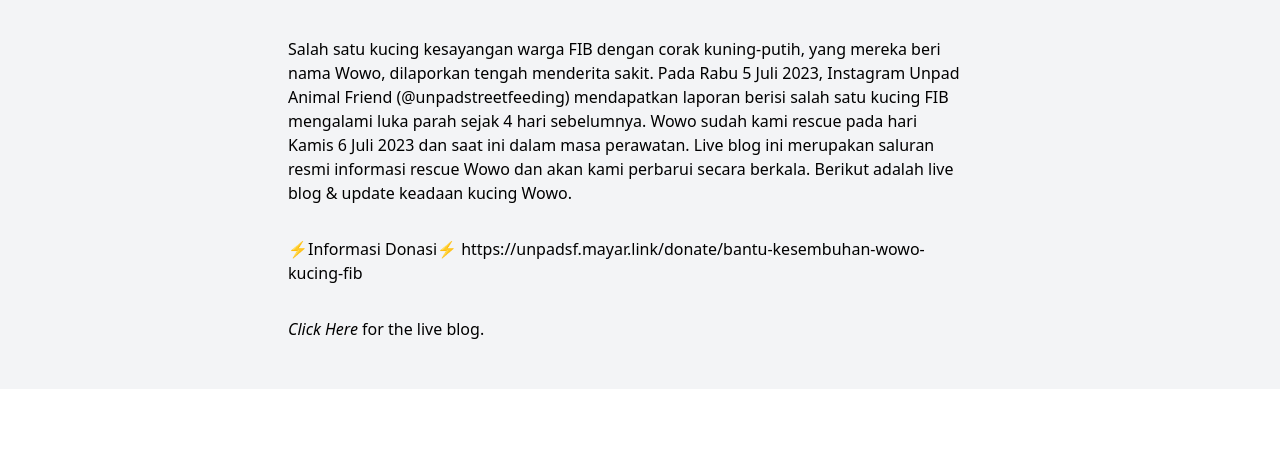
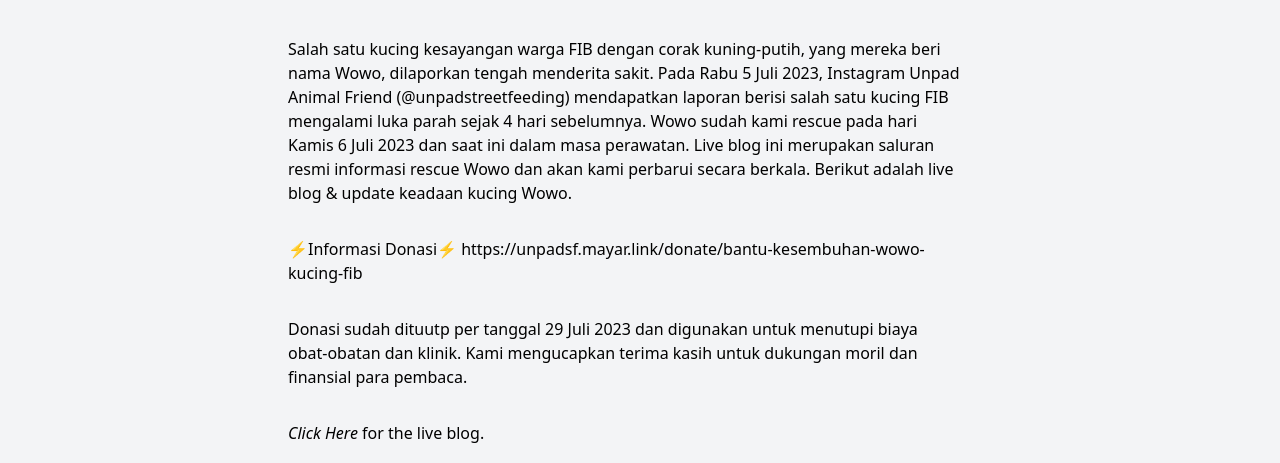
Before and after one commit to sukaikan/unpadsf_site, an Eleventy site: page src/articles/2023-07-10-wowo.md in a window 1280 px wide. Shown: the part 223-686 px from the top of the page. Built offline with nearby package versions, Linux system fonts and the light colour scheme; Eleventy itself is replaced by a stand-in of ours; files that its build step writes are made by us from their sources.

Commit message:
Update Article “2023-07-10-wowo”

```diff
--- a/src/articles/2023-07-10-wowo.md
+++ b/src/articles/2023-07-10-wowo.md
@@ -10,4 +10,6 @@ Salah satu kucing kesayangan warga FIB dengan corak kuning-putih, yang mereka be
 ⚡Informasi Donasi⚡
 <a href="https://unpadsf.mayar.link/donate/bantu-kesembuhan-wowo-kucing-fib"> https://unpadsf.mayar.link/donate/bantu-kesembuhan-wowo-kucing-fib </a>
 
+Donasi sudah dituutp per tanggal 29 Juli 2023 dan digunakan untuk menutupi biaya obat-obatan dan klinik. Kami mengucapkan terima kasih untuk dukungan moril dan finansial para pembaca.
+
 <a href= "https://unpadstreetfeeding.medium.com/save-wowo-the-fib-cat-62687509bc4"> *Click Here* for the live blog.</a>
```
